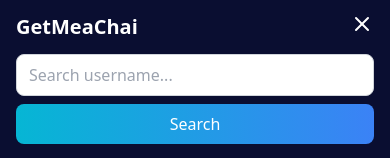
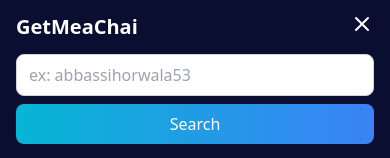
Before and after one commit to Abbas-Sihor/Getmeachai, a Next.js app: page / in a window 390 px wide. Both pictures are taken after a click on the button 362 px from the left and 24 px from the top of the page. Shown: the top 158 px of the page. Built offline with nearby package versions, Linux system fonts and the light colour scheme; no server answers; a web font is replaced by a local one.

Commit message:
Update Navbar.js

```diff
--- a/components/Navbar.js
+++ b/components/Navbar.js
@@ -154,7 +154,7 @@ const Navbar = () => {
             type="text"
             value={query}
             onChange={(e) => setQuery(e.target.value)}
-            placeholder="Search username..."
+            placeholder="ex: abbassihorwala53"
             className="w-full mb-2 px-3 py-2 text-black border border-gray-300 rounded-lg focus:ring-2 focus:ring-blue-500 focus:outline-none"
           />
           <button
```
